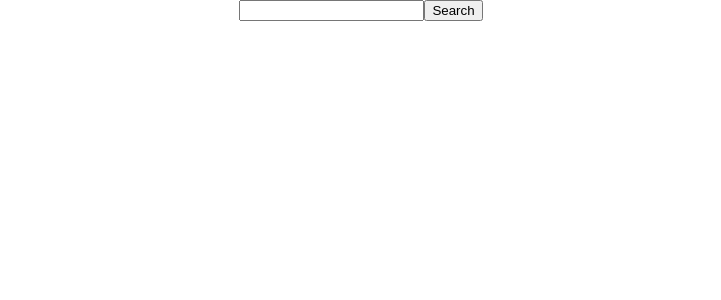
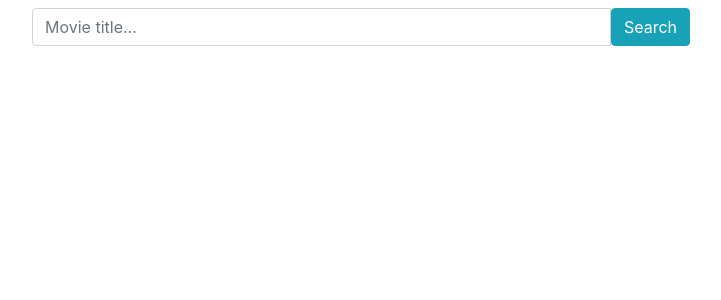
Before and after one commit to farhd/itunes-search, a React (Create React App) app: page / in a window 1280 px wide. Shown: the top 300 px of the page, without its empty margins (279-1000 px from the left). Built offline with nearby package versions, Linux system fonts and the light colour scheme.

Commit message:
add card styles

```diff
--- a/package.json
+++ b/package.json
@@ -3,10 +3,12 @@
   "version": "0.1.0",
   "private": true,
   "dependencies": {
+    "bootstrap": "^4.0.0",
     "lodash": "^4.17.5",
     "react": "^16.2.0",
     "react-dom": "^16.2.0",
     "react-scripts": "1.1.1",
+    "reactstrap": "^5.0.0-beta.3",
     "searchitunes": "^2.4.0"
   },
   "scripts": {
--- a/src/App.css
+++ b/src/App.css
@@ -22,6 +22,30 @@
   font-size: large;
 }
 
+.search {
+  max-width: 720px;
+}
+
+.search__results .row {
+  justify-content: space-between;
+}
+.search__results img {
+  height: 150px;
+  object-fit: contain;
+}
+.search__results .card {
+  width: 300px;
+  text-align: left;
+  margin-bottom: 20px;
+}
+.search__results .card-title {
+  font-size: 16px;
+}
+.search__results .card-subtitle,
+.search__results .card-text {
+  font-size: 14px;
+}
+
 @keyframes App-logo-spin {
   from { transform: rotate(0deg); }
   to { transform: rotate(360deg); }
--- a/src/App.js
+++ b/src/App.js
@@ -1,7 +1,18 @@
 import React, { Component } from 'react';
 import itunes from 'searchitunes';
+import {
+  Container, Row, Col,
+  Navbar,
+  InputGroup, InputGroupAddon, InputGroupText, Input,
+  Button,
+  Card, CardImg, CardText, CardBody, CardTitle,
+} from 'reactstrap';
 import { debounce } from 'lodash';
+
+import 'bootstrap/dist/css/bootstrap.min.css';
 import './App.css';
+
+import ResultCard from './ResultCard';
 
 class App extends Component {
   constructor() {
@@ -69,26 +80,39 @@ class App extends Component {
   render() {
     return (
       <div className="App">
-        <div>
-          <input type="search" value={this.state.term} onChange={this.onTermChange} />
-          <button onClick={this.search} >Search</button>
+        <Container className="search">
+          <Row>
+            <Col>
+              <Navbar>
+                <InputGroup>
+                  <Input value={this.state.term} onChange={this.onTermChange} placeholder="Movie title..." />
+                  <Button color="info" onClick={this.search}>Search</Button>
+                </InputGroup>
+
                 <div className="search__suggest">
                   {this.state.suggestions.map((item, i) => {
                     return <div id={item.trackName} key={i} onClick={this.onSuggestionSelect}>{item.trackName}</div>
                   })}
                 </div>
-        </div>
-        <div className="search__results">
+              </Navbar>
+            </Col>
+          </Row>
+        </Container>
+
+          <Container className="search__results">
+            <Row>
                 {this.state.results.map((item, i) => {
                   return (
-              <div key={i} onClick={this.onPreview}>
-                <img src={item.artworkUrl100} alt="artwork"/>
-                {item.trackName} - {item.artistName}
-                <video src={item.previewUrl} preload="metadata" onClick={this.onPreview}></video>
-              </div>
+                    <ResultCard key={i}
+                      imgsrc={item.artworkUrl100}
+                      title={item.trackName}
+                      subtitle={item.artistName}
+                      desc={item.shortDescription}
+                    />
                   )
                 })}
-        </div>
+            </Row>
+        </Container>
       </div>
     );
   }
--- /dev/null
+++ b/src/ResultCard.js
@@ -0,0 +1,18 @@
+import React from 'react';
+import { Card, CardImg, CardText, CardBody, CardTitle, CardSubtitle, Button } from 'reactstrap';
+
+const ResultCard = (props) => {
+    return (
+        <Card>
+            <CardImg src={props.imgsrc} alt="Artwork" />
+            <CardBody>
+                <CardTitle>{props.title}</CardTitle>
+                <CardSubtitle>{props.subtitle}</CardSubtitle>
+                <CardText>{props.desc}</CardText>
+                <Button>{props.preview}</Button>
+            </CardBody>
+        </Card>
+    );
+};
+
+export default ResultCard;
```
Lines whose indentation alone changed are shown as unchanged.
